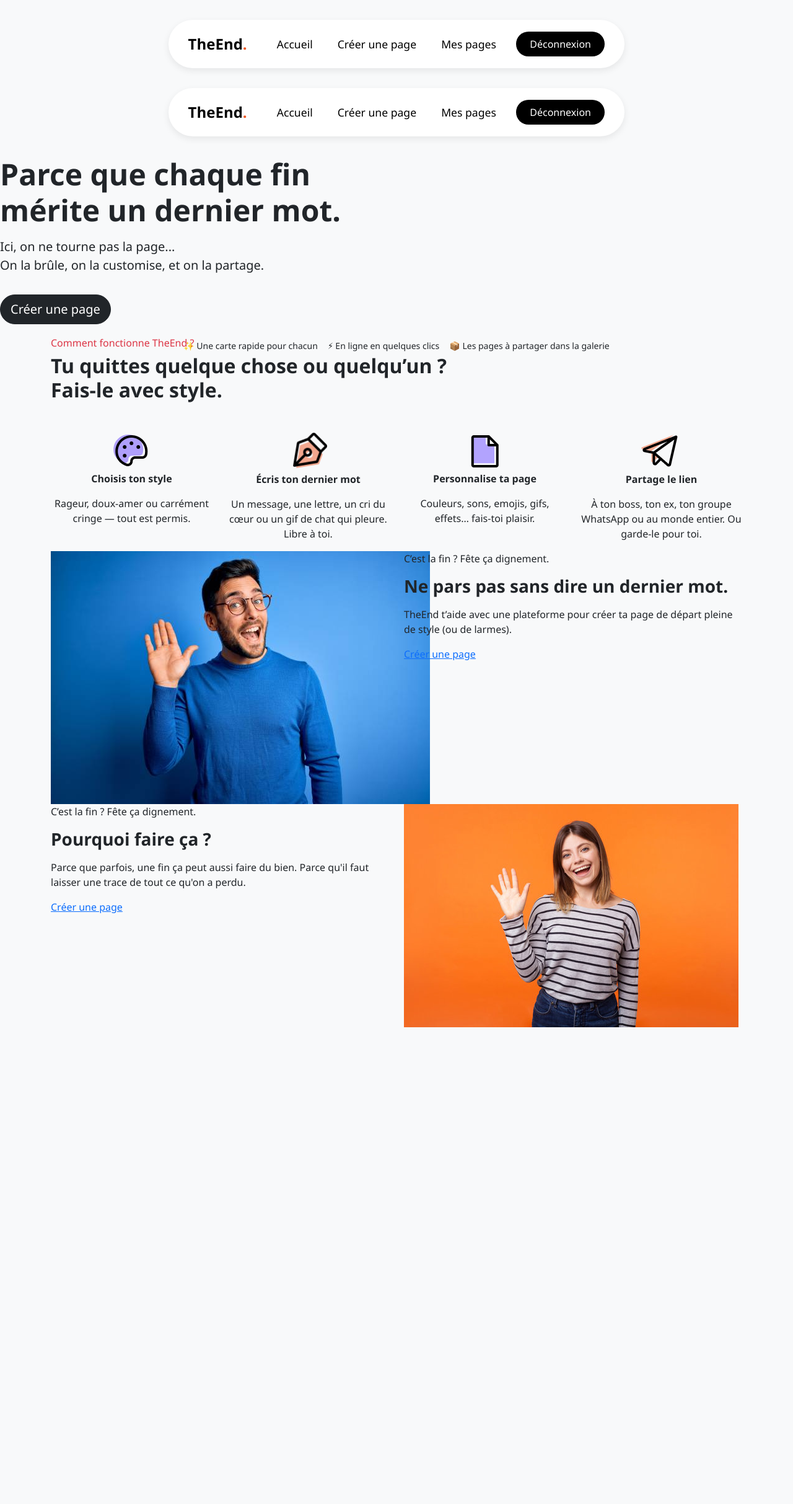
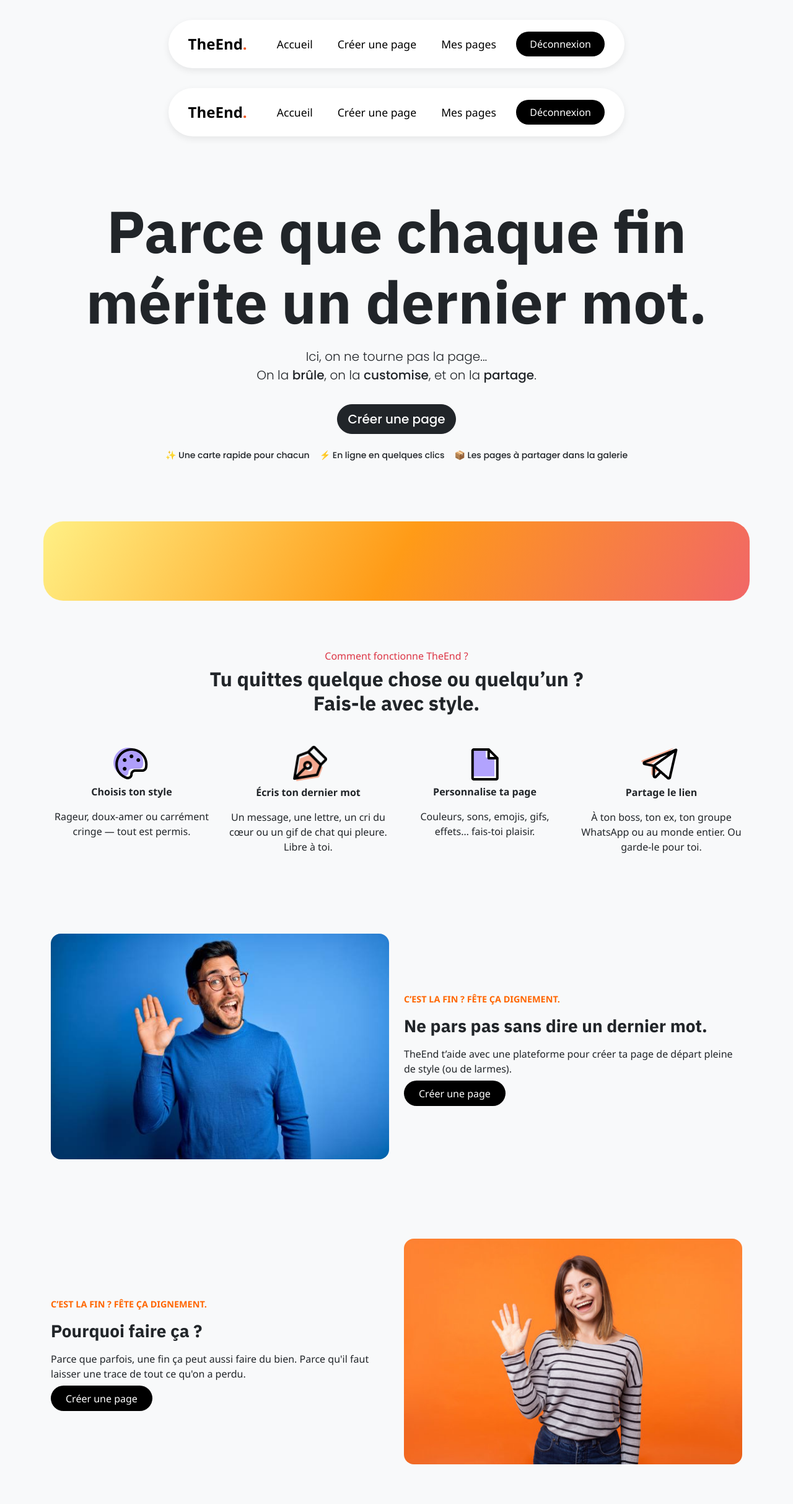
Before and after one commit to Alouda-Webcup/UI-UX, a PHP site: page / in a window 1280 px wide. Shown: the whole page at 62% size. Before the commit the page ends 1657 px from the top, so only its background shows below. Run offline with PHP 8.4, Linux system fonts and the light colour scheme.

Commit message:
adding css

```diff
--- a/assets/css/index.css
+++ b/assets/css/index.css
@@ -1,45 +1,75 @@
-.body {
-    font-family:"Poppins", sans-serif;
+    body {
+      font-family: 'Segoe UI', sans-serif;
+      background-color: #fff;
+      color: #000;
     }
 
-#lilheader {
-    font-family: "IBM Plex Sans", sans-serif;
-    color:#EF5925
+    .hero {
+        text-align: center;
+        padding: 4rem 1rem;
+        font-family: "Poppins", sans-serif;
     }
 
-#biggertitle {
+    #title1 {
         font-family: "IBM Plex Sans", sans-serif;
-    color:black;
-    font-size: 75px;
+        font-size: 95px;
     }
 
-#title {
+    #title2 {
         font-family: "IBM Plex Sans", sans-serif;
-    color:black;
+    }
+    .gradient-section {
+        background: linear-gradient(120deg, #FFF085, #FF9B17, #F16767);
+        padding: 4rem 1rem;
+        border-radius: 2rem;
+        margin: 2rem auto;
     }
 
-#btn {
-    background-color: black;
-    color:white;
-    border-radius: 10px;
-    width: 150px;
-    height: 50px;
-    display: block;
-    margin: 0 auto;
-    padding: 10px;
+    .features {
+        text-align: center;
+        padding: 3rem 1rem;
     }
 
-#btn:hover {
-    background-color:rgb(114, 114, 114);
-    color:black;
+    .features .icon {
+        font-size: 2rem;
+        margin-bottom: 1rem;
     }
 
-#imgpresentation {
-    border-radius: 10px;
+    .section-highlight {
+        padding: 4rem 1rem;
     }
 
-#content {
-    font-family:"Poppins", sans-serif;
+    .section-highlight .text-orange {
+        color: #FF6600;
+        font-weight: bold;
+        text-transform: uppercase;
+        font-size: 0.9rem;
+    }
+
+    .btn-custom {
+        background-color: #000;
+        color: #fff;
+        border-radius: 25px;
+        padding: 0.6rem 1.5rem;
+        margin-top: 1rem;
+        text-decoration: none;
+    }
+
+    img {
+        width: 100%;
+        border-radius: 1rem;
+    }
+
+    @media (min-width: 768px) {
+      .section-highlight .row {
+        align-items: center;
+      }
+    }
+
+.fade-in {
+  opacity: 0;
+  transform: translateY(20px);
+  animation: fadeInUp 1s ease-out forwards;
 }
 
 @keyframes fadeInUp {
```
Lines whose indentation alone changed are shown as unchanged.
